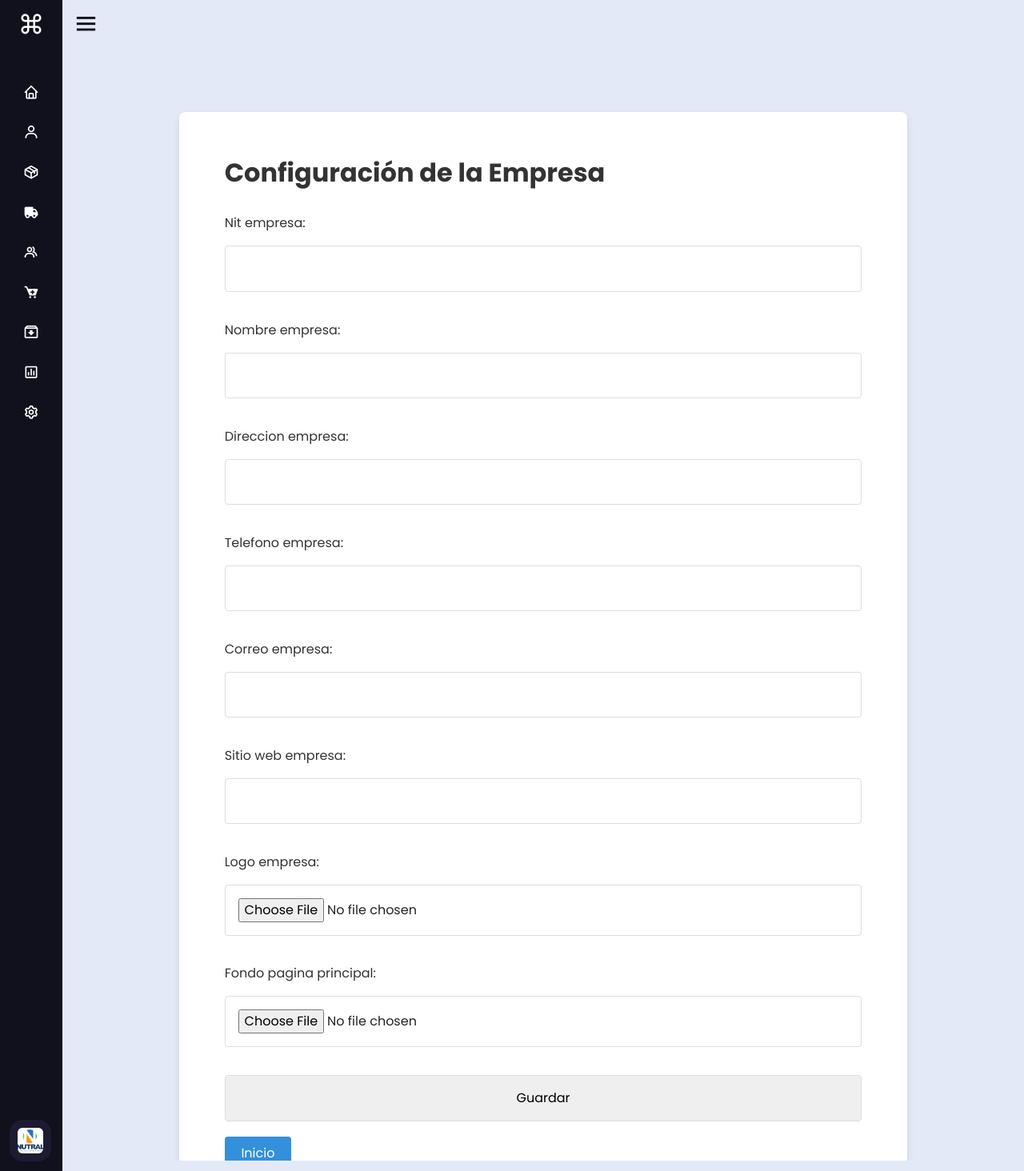
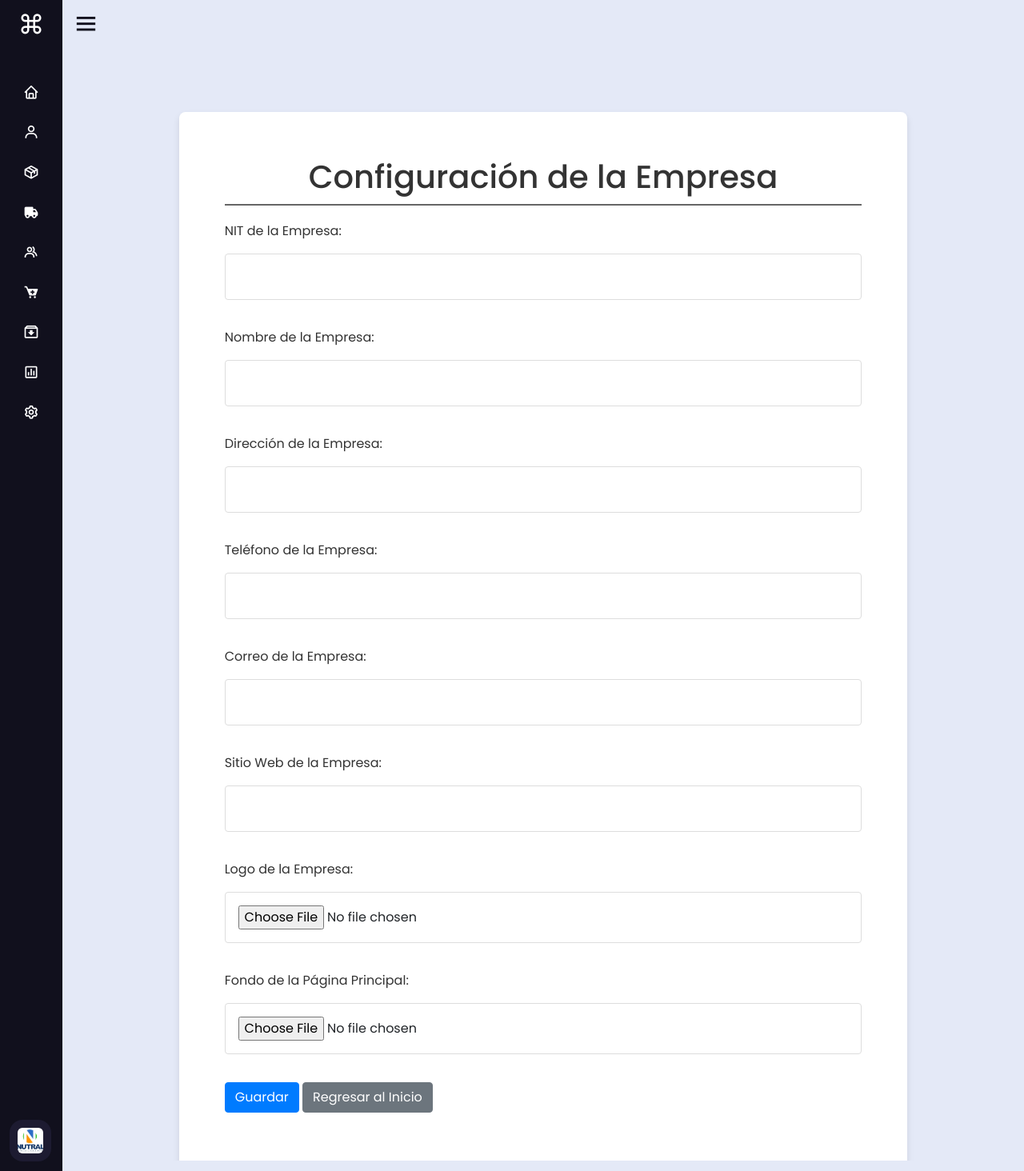
Before and after one commit to darwinLF92/AVANCEPROYECTO171123, a Django app: page /nueva/ in a window 1280 px wide. Shown: the whole page at 80% size. Run offline with Django 4.2, Linux system fonts and the light colour scheme; a user stored in the database is signed in; data comes from the database, SQL or seed files in the repository; some libraries are stand-ins or nearby versions.

Commit message:
mejoras en frontend cofiguracion

```diff
--- a/Aplicacion/templates/base.html
+++ b/Aplicacion/templates/base.html
@@ -10,7 +10,7 @@
     <link rel="icon" href="{% static 'favicon.ico' %}" type="image/x-icon">
     <title>{% block title %}DMLR System{% endblock %}</title>
     <!-- Enlazar a Bootstrap desde CDN -->
-    <link rel="stylesheet" href="https://maxcdn.bootstrapcdn.com/bootstrap/4.5.2/css/bootstrap.min.css">
+    <link rel="stylesheet" href="https://cdn.jsdelivr.net/npm/bootstrap@4.5.3/dist/css/bootstrap.min.css">
 
     <link href="https://fonts.googleapis.com/icon?family=Material+Icons" rel="stylesheet">
     <link rel="stylesheet" href="{% static 'Aplicacion/css/base.css' %}">
--- a/configuracion/templates/configuracion/configuracion_form.html
+++ b/configuracion/templates/configuracion/configuracion_form.html
@@ -4,12 +4,51 @@
 
 {% block content %}
 <div class="container">
-    <h2>Configuración de la Empresa</h2>
+    <div class="row">
+        <div class="col-12">
+            <h1 class="text-center">Configuración de la Empresa</h1>
+        </div>
+    </div>
     <form method="post" enctype="multipart/form-data">
         {% csrf_token %}
-        {{ form.as_p }}
-        <input type="submit" value="Guardar">
-        <a href="{% url 'Aplicacion:home' %}"><button type="button">Inicio</button></a>
+        <div class="row">
+            <div class="form-group col-md-12">
+                <label for="{{ form.nit_empresa.id_for_label }}">NIT de la Empresa:</label>
+                {{ form.nit_empresa }}
+            </div>
+            <div class="form-group col-md-12">
+                <label for="{{ form.nombre_empresa.id_for_label }}">Nombre de la Empresa:</label>
+                {{ form.nombre_empresa }}
+            </div>
+            <div class="form-group col-md-12">
+                <label for="{{ form.direccion_empresa.id_for_label }}">Dirección de la Empresa:</label>
+                {{ form.direccion_empresa }}
+            </div>
+            <div class="form-group col-md-12">
+                <label for="{{ form.telefono_empresa.id_for_label }}">Teléfono de la Empresa:</label>
+                {{ form.telefono_empresa }}
+            </div>
+            <div class="form-group col-md-12">
+                <label for="{{ form.correo_empresa.id_for_label }}">Correo de la Empresa:</label>
+                {{ form.correo_empresa }}
+            </div>
+            <div class="form-group col-md-12">
+                <label for="{{ form.sitio_web_empresa.id_for_label }}">Sitio Web de la Empresa:</label>
+                {{ form.sitio_web_empresa }}
+            </div>
+            <div class="form-group col-md-12">
+                <label for="{{ form.logo_empresa.id_for_label }}">Logo de la Empresa:</label>
+                {{ form.logo_empresa }}
+            </div>
+            <div class="form-group col-md-12">
+                <label for="{{ form.fondo_pagina_principal.id_for_label }}">Fondo de la Página Principal:</label>
+                {{ form.fondo_pagina_principal }}
+            </div>
+            <div class="form-group col-md-12">
+                <button type="submit" class="btn btn-primary">Guardar</button>
+                <a href="{% url 'Aplicacion:home' %}" class="btn btn-secondary">Regresar al Inicio</a>
+            </div>
+        </div>
     </form>
 </div>
 {% endblock %}
--- a/configuracion/templates/configuracion/mostrar_configuracion.html
+++ b/configuracion/templates/configuracion/mostrar_configuracion.html
@@ -4,7 +4,7 @@
 
 {% block content %}
 <div class="container empresa-datos">
-    <h2 class="titulo-empresa">Datos de la Empresa</h2>
+    <h1 class="titulo-empresa">Datos de la Empresa</h1>
     {% if configuracion %}
         <div class="info-empresa">
             <p><strong>NIT:</strong> {{ configuracion.nit_empresa }}</p>
```
